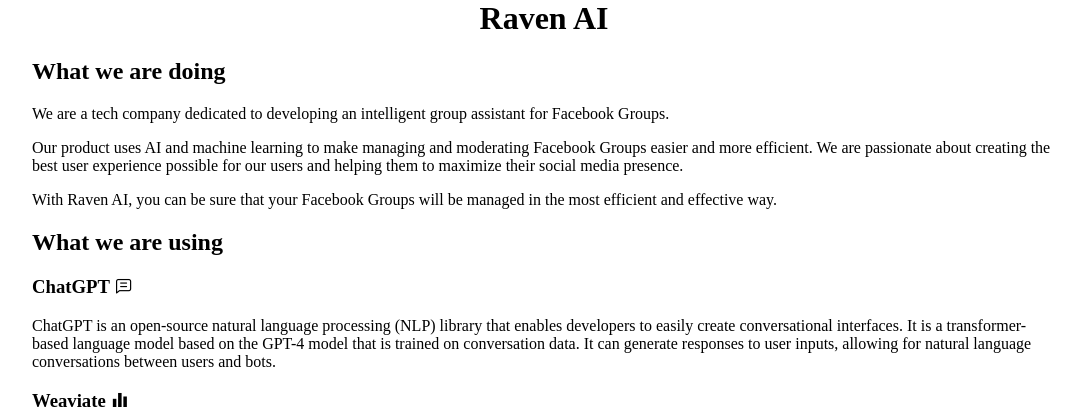
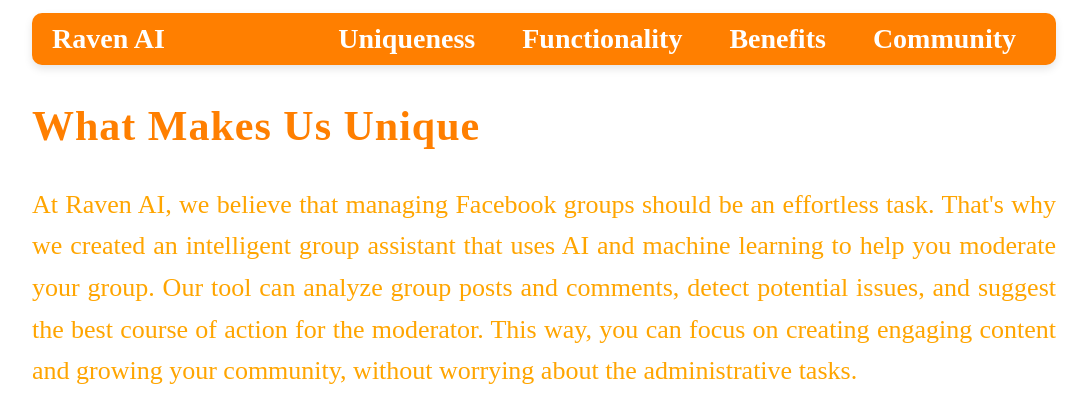
Before and after one commit to RavenAIApp/Raven, a Django app: page / in a window 1280 px wide. Shown: the top 409 px of the page, without its empty margins (96-1183 px from the left). Run offline with Django 4.2, Linux system fonts and the light colour scheme; some libraries are stand-ins or nearby versions.

Commit message:
update for new ui

```diff
--- a/webhook/templates/index.html
+++ b/webhook/templates/index.html
@@ -1,38 +1,168 @@
+<!DOCTYPE html>
 <html>
+{% load static %}
 <head>
     <title>Raven AI</title>
+    <!--link rel="shortcut icon" href="{% static 'pic/web_icon.png' %}" type="image/x-icon"-->
+    <link rel="shortcut icon" href="https://ravenapp.link/static/pic/web_icon.png" type="image/x-icon"-->
     <link rel="stylesheet" href="https://unpkg.com/element-ui/lib/theme-chalk/index.css">
     <style>
-        body{
-            margin: auto 10%;
+        body {
+            font-size: 28px;
+            margin: 1% 10%;
         }
+		.nav {
+            display: flex;
+            justify-content: space-between;
+            align-items: center;
+            background-color: #ff7f00;
+            padding: 10px 20px;
+            box-shadow: 0 4px 8px rgba(0, 0, 0, 0.1);
+            border-radius: 10px;
+        }
+        .nav a, h1 {
+            color: white;
+            text-decoration: none;
+            margin: 0 20px;
+            font-weight: 600;
+            transition: color 0.3s, transform 0.3s;
+        }
+        .nav a:hover {
+            color: #ffbd71;
+            transform: translateY(-3px);
+        }
+        h1 {
+            font-size: 28px;
+            margin-left: 0;
+        }
+        p {
+            font-size: 26px;
+            color: #FFA500;
+            line-height: 1.6;
+            margin-bottom: 20px;
+            text-align: justify;
+        }
+
+		h2, h3 {
+            color: #ff7f00;
+            font-weight: 700;
+            margin-top: 30px;
+            margin-bottom: 20px;
+            letter-spacing: 1px;
+            line-height: 1.5;
+        }
+        h3 {
+            font-size: 28px;
+            font-weight: 600;
+            margin-top: 20px;
+            margin-bottom: 10px;
+        }
+        img {
+            display: block;
+            width: 100%;
+            max-width: 800px;
+            margin: 20px auto;
+			border-radius: 10px;
+        }
+
+        .slideshow-container {
+            position: relative;
+            max-width: 100%;
+        }
+        .slideshow-container img {
+            width: 100%;
+            height: auto;
+            display: none;
+        }
+        .slideshow-container img.active {
+            display: block;
+        }
+		ul {
+            list-style-type: none;
+            padding: 0;
+        }
+        ul li {
+            background-color: #ff7f00;
+            color: white;
+            padding: 15px;
+            margin-bottom: 10px;
+            border-radius: 5px;
+            box-shadow: 0 4px 6px rgba(0, 0, 0, 0.1);
+            transition: all 0.3s;
+        }
+        ul li:hover {
+            transform: translateY(-5px);
+            box-shadow: 0 8px 12px rgba(0, 0, 0, 0.1);
+        }
+		#footer {
+			background-color: #f9f9f9;
+			padding: 20px 0;
+			font-size: 22px;
+			color: #ff7f00;
+			border-top: 2px solid #ff7f00;
+			text-align: center;
+		}
+
+		.el-icon-map-location,
+		.el-icon-message {
+			margin-right: 5px;
+		}
+
     </style>
 </head>
-
 <body>
     <div id="main">
-        <div id="header">
-            <h1 align="center">Raven AI</h1>
+        <div class="nav">
+            <h1>Raven AI</h1>
+            <div>
+                <a href="#unique">Uniqueness</a>
+                <a href="#works">Functionality</a>
+                <a href="#benefit">Benefits</a>
+                <a href="#community">Community</a>
+            </div>
         </div>
         <div id="content">
-            <h2>What we are doing</h2>
-            <p>We are a tech company dedicated to developing an intelligent group assistant for Facebook Groups.</p>
-            <p>Our product uses AI and machine learning to make managing and moderating Facebook Groups easier and more efficient. We are passionate about creating the best user experience possible for our users and helping them to maximize their social media presence.</p>
-            <p>With Raven AI, you can be sure that your Facebook Groups will be managed in the most efficient and effective way.</p>
-            <h2>What we are using</h2>
-            <h3>ChatGPT <i class="el-icon-chat-line-square"></i> </h3>
-            <p>ChatGPT is an open-source natural language processing (NLP) library that enables developers to easily create conversational interfaces. It is a transformer-based language model based on the GPT-4 model that is trained on conversation data. It can generate responses to user inputs, allowing for natural language conversations between users and bots.</p>
-            <h3>Weaviate <i class="el-icon-s-data"></i></h3>
-            <p>
-Weaviate is a knowledge graph engine that helps developers understand and interpret user input, extract information from input data, and execute queries against a knowledge graph. It is built on the graph theory, and uses an object-oriented programming model to store, query, and explore data.</p>
-            <p> With Weaviate, developers can develop applications that use natural language processing (NLP) to understand user intent, retrieve and store data, and query the knowledge graph.</p>
-            <h3>Messenger bot <i class="el-icon-service"></i></h3>
-            <p>A messenger bot is a type of chatbot that allows users to interact with a business or service via a messaging app like Facebook Messenger, Slack, or Telegram. The bot is programmed to understand and respond to specific commands and queries from the user, helping to quickly answer questions, provide information, and even complete transactions. </p>
-            <p>The bots are powered by Artificial Intelligence (AI) and Natural Language Processing (NLP) technologies, enabling them to understand natural language and context so they can accurately provide answers to user queries. Messenger bots can be used for customer service, marketing, sales, and operations, making them an essential tool for businesses to stay connected with their customers.</p>
-            <h2>Find us</h2>
-            <p>Our project is open-source, meaning it is freely available for anyone to access, use, modify and share. This means that anyone can view and download the source code, make improvements to it, and even redistribute it under the same open-source license.</p>
-            <p>We are always looking for contributors to help make our project even better, so if you have any suggestions or would like to get involved, please feel free to reach out. We would be more than happy to hear from you.</p>
-            <p>You can find us <a href="https://github.com/ravenaiapp">here</a>.</p>
+            <h2 id="unique">What Makes Us Unique</h2>
+				<p>At Raven AI, we believe that managing Facebook groups should be an effortless task. That's why we created an intelligent group assistant that uses AI and machine learning to help you moderate your group. Our tool can analyze group posts and comments, detect potential issues, and suggest the best course of action for the moderator. This way, you can focus on creating engaging content and growing your community, without worrying about the administrative tasks.</p>
+				<div class="slideshow-container">
+					<img class="slide" src="{% static 'pic/p11.jpg' %}" alt="Unique Feature Image 1">
+					<img class="slide" src="{% static 'pic/p12.jpg' %}" alt="Unique Feature Image 2">
+					<img class="slide" src="{% static 'pic/p13.webp' %}" alt="Unique Feature Image 3">
+				</div>
+				<p>Our product uses AI and machine learning to make managing and moderating Facebook Groups easier and more efficient. We are passionate about creating the best user experience possible for our users and helping them to maximize their social media presence.</p>
+				<p>With Raven AI, you can be sure that your Facebook Groups will be managed in the most efficient and effective way.</p>
+
+            <h2 id="works">How It Works</h2>
+
+				<h3>OpenAI <i class="el-icon-chat-line-square"></i> </h3>
+				<p><a href="https://www.openai.com/">OpenAI</a> is an artificial intelligence (AI) research lab that aims to develop advanced AI technologies to benefit humanity. OpenAI is known for developing groundbreaking AI models such as GPT-3, Codex, and DALL-E, which have significantly advanced the fields of natural language processing, machine learning, and computer vision. By providing open access to their cutting-edge AI models and tools, OpenAI fosters collaboration and encourages innovation in the AI community.</p>
+
+				<img src="{% static 'pic/p21.jpeg' %}" alt="How It Works Image">
+
+				<h3>Weaviate <i class="el-icon-s-data"></i></h3>
+				<p> <a href="https://https://weaviate.io/">Weaviate</a> is a knowledge graph engine that helps developers understand and interpret user input, extract information from input data, and execute queries against a knowledge graph. It is built on the graph theory, and uses an object-oriented programming model to store, query, and explore data.</p>
+				<p> With Weaviate, developers can develop applications that use natural language processing (NLP) to understand user intent, retrieve and store data, and query the knowledge graph.</p>
+				<h3>Group Manager <i class="el-icon-service"></i></h3>
+				<p>A group manager, responsible for organizing and consolidating user-generated posts, can provide valuable question-and-answer services to the community. By actively monitoring and categorizing the content shared within the group, they enable members to quickly find relevant information and solutions to their queries. This streamlined access to knowledge fosters an efficient learning environment and helps to build a strong network of support and collaboration among the community members.</p>
+				<img src="{% static 'pic/p22.jpg' %}" alt="How It Works Image">
+				<p>Furthermore, the group manager can use AI-powered tools to enhance their ability to manage the group effectively. These tools can automatically identify frequently asked questions, detect emerging trends, and even offer personalized recommendations based on individual preferences and interests. By leveraging the power of AI, the group manager can ensure that the community stays well-informed, engaged, and continues to thrive in an ever-evolving digital landscape.</p>
+
+            <h2 id="benefit">Who Can Benefit from Raven AI</h2>
+				<img src="{% static 'pic/p31.jpg' %}" alt="How It Works Image">
+				<p>Our tool is ideal for anyone who manages a Facebook group, whether it's a small community or a large organization. Raven AI can help you save time, reduce stress, and increase the quality of your group's content. Some examples of groups that can benefit from our technology are:</p>
+				<ul>
+					<li>Non-profit organizations that rely on Facebook groups to connect with their supporters and donors.</li>
+					<li>Businesses that use Facebook groups for customer service, marketing, or employee collaboration.</li>
+					<li>Social media managers who handle multiple groups and need to streamline their workflow.</li>
+					<li>Individuals who run hobby or interest groups and want to create a positive and engaging community.</li>
+				</ul>
+
+            <h2 id="community"><a href="https://www.facebook.com/profile.php?id=100091588770008">Join our community</a></h2>
+            <p>We have a public page dedicated to our mission of enhancing the Facebook user experience using AI. Follow us for updates on our latest projects and technologies, and join the conversation with other like-minded individuals who share our passion for innovation.</p>
+			<a href="https://www.facebook.com/profile.php?id=100091588770008"><img src="{% static 'pic/p41.webp' %}" alt="Community Image"> </a>
+			<p>Let's work together to make Facebook a better place for everyone!</p>
+
+
         </div>
         <div id="footer" align="center">
             © 2023 Raven AI. All Rights Reserved.
@@ -42,5 +172,18 @@
             <i class="el-icon-message"></i>info@ravenapp.link
         </div>
     </div>
+	<script>
+        const slides = document.querySelectorAll(".slide");
+        let currentIndex = 0;
+        slides[currentIndex].classList.add("active");
+
+        function changeSlide() {
+            slides[currentIndex].classList.remove("active");
+            currentIndex = (currentIndex + 1) % slides.length;
+            slides[currentIndex].classList.add("active");
+        }
+
+        setInterval(changeSlide, 5000);
+    </script>
 </body>
 </html>
```
